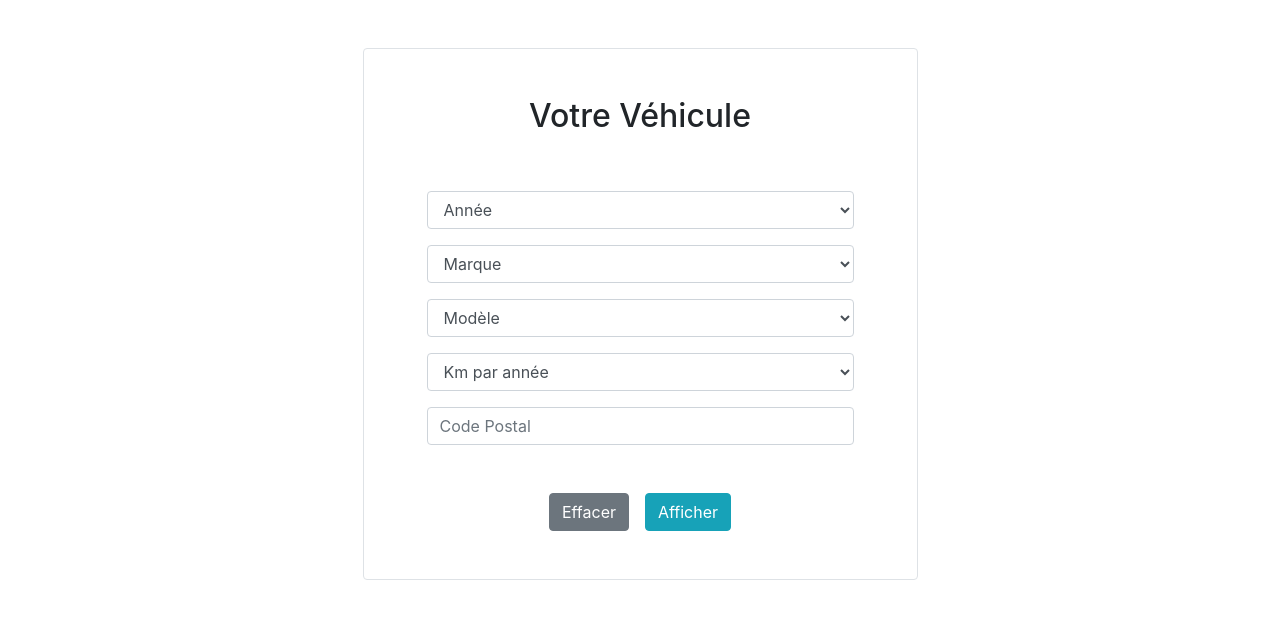
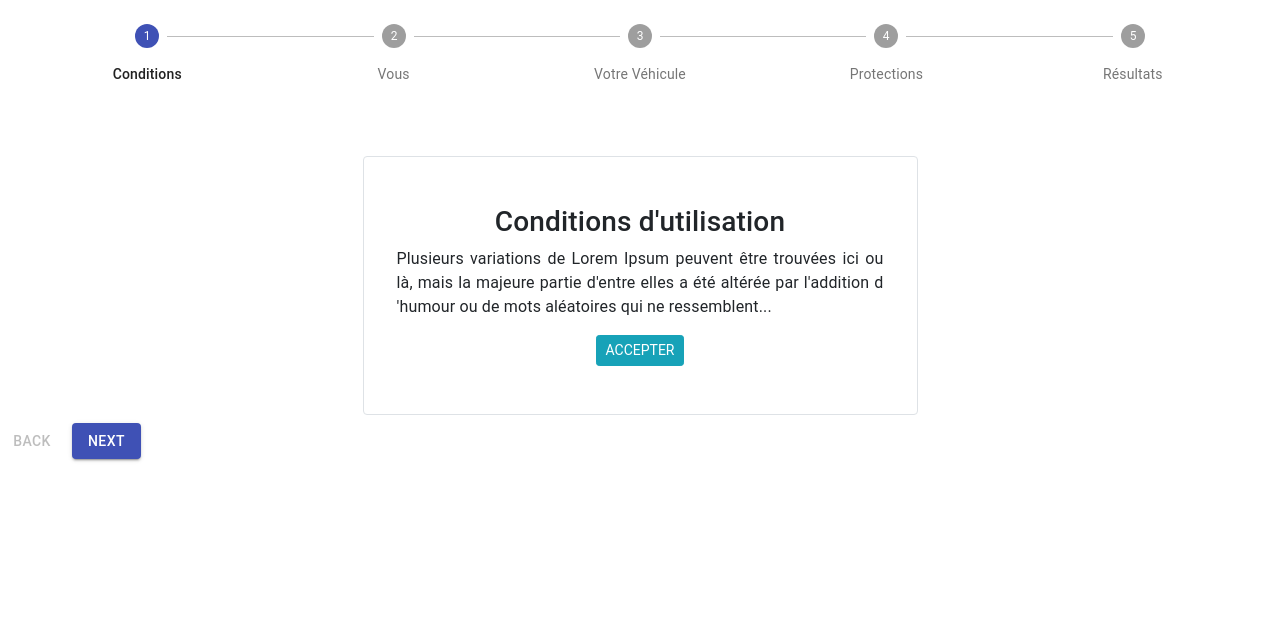
Before and after one commit to Ayi05/demo-assurance, a React (Create React App) app: page / in a window 1280 px wide. Shown: the top 618 px of the page. Built offline with nearby package versions, Linux system fonts and the light colour scheme.

Commit message:
Désinstallation de Formik, Installation de Material_UI et ajout du stepper

```diff
--- a/package.json
+++ b/package.json
@@ -3,7 +3,7 @@
   "version": "0.1.0",
   "private": true,
   "dependencies": {
-    "formik": "^2.0.8",
+    "@material-ui/core": "^4.8.0",
     "react": "^16.12.0",
     "react-dom": "^16.12.0",
     "react-router-dom": "^5.1.2",
--- a/src/App.js
+++ b/src/App.js
@@ -1,10 +1,8 @@
 import React from "react";
-import Vehicule from "./components/Vehicule";
-// import Profil from "./components/Profil"
+import Basic from "./components/Basic"
 
 const App = () => {
-  // return <Profil></Profil>;
-  return <Vehicule></Vehicule>;
+  return <Basic></Basic>;
 };
 
 export default App;
--- a/src/components/Basic.js
+++ b/src/components/Basic.js
@@ -1,125 +1,96 @@
 
 import React from 'react';
-// import Profil from './Profif';
+import { makeStyles } from '@material-ui/core/styles';
+import Stepper from '@material-ui/core/Stepper';
+import Step from '@material-ui/core/Step';
+import StepLabel from '@material-ui/core/StepLabel';
+import Button from '@material-ui/core/Button';
+import Typography from '@material-ui/core/Typography';
 
+import Profil from './Profil';
+import Vehicule from './Vehicule';
+import Conditions from './Conditions';
 
-class Basic extends React.Component {
-    constructor(props) {
-        super(props);
-        this.state = {
-            prenom: '',
-            nom: '',
-            genre: '',
-            age: '',
-            experience: '',
-            sinistres: '',
-            cp: '',
-        };
+const useStyles = makeStyles(theme => ({
+  root: {
+    width: '100%',
+  },
+  backButton: {
+    marginRight: theme.spacing(1),
+  },
+  instructions: {
+    marginTop: theme.spacing(1),
+    marginBottom: theme.spacing(1),
+  },
+}));
 
-        this.handleChange = this.handleChange.bind(this);
-        this.handleSubmit = this.handleSubmit.bind(this);
-    }
-
-    handleChange(event) {
-        this.setState({ prenom: event.target.value });
-    }
-
-    handleSubmit(event) {
-        alert('Prénom : ' + this.state.prenom + '\nNom : ' + this.state.nom + '\nGenre : ' + this.state.genre + '\nÂge : ' + this.state.age + '\nExpérience : ' + this.state.experience + '\nSinitres : ' + this.state.sinistres + '\nCode Postal : ' + this.state.cp);
-        event.preventDefault();
-    }
-
-    render() {
-        return (
-            // <Profil></Profil>
-            <div className="container mt-5 d-flex justify-content-center">
-
-                <div className="col-md-6 border rounded py-5">
-                    <div className="row justify-content-center">
-                        <h2>Votre Profil</h2>
-                    </div>
-
-                    <form className="px-5 mt-5" onSubmit={this.handleSubmit}>
-
-                        <div class="form-group row. justify-content-between.">
-                            <input
-                                type="text"
-                                name="prenom"
-                                onChange={event => { this.setState({ prenom: event.target.value }) }}
-                                placeholder="Prenom" className="form-control" />
-                        </div>
-
-                        <div class="form-group">
-                            <input
-                                type="text"
-                                name="nom"
-                                onChange={event => { this.setState({ nom: event.target.value }) }}
-                                placeholder="Nom" className="form-control" />
-                        </div>
-
-                        <div class="form-group">
-                            <select className="form-control" onChange={event => { this.setState({ genre: event.target.value }) }}>
-                                <option value="0">Genre</option>
-                                <option value="1">Homme</option>
-                                <option value="2">Femme</option>
-                                <option value="3">Autre</option>
-                            </select>
-                        </div>
-
-                        <div class="form-group" onChange={event => { this.setState({ age: event.target.value }) }}>
-                            <select className="form-control">
-                                <option value="0">Tranche d'âge</option>
-                                <option value="1">15-20</option>
-                                <option value="2">21-25</option>
-                                <option value="3">26-30</option>
-                                <option value="4">31-35</option>
-                                <option value="5">36-40</option>
-                                <option value="6">41-55</option>
-                                <option value="7">56-70</option>
-                                <option value="8">71+</option>
-                            </select>
-                        </div>
-
-                        <div class="form-group">
-                            <select className="form-control" onChange={event => { this.setState({ experience: event.target.value }) }}>
-                                <option value="0">Experience de conduite</option>
-                                <option value="1">- 24 Mois</option>
-                                <option value="2">2 à 5 ans</option>
-                                <option value="3">6 à 9 ans</option>
-                                <option value="4">10 ans +</option>
-                            </select>
-                        </div>
-
-                        <div class="form-group">
-                            <select className="col-5. form-control" onChange={event => { this.setState({ sinistres: event.target.value }) }}>
-                                <option value="0">Sinistres aucours des 5 dernières années</option>
-                                <option value="0">0</option>
-                                <option value="1">1</option>
-                                <option value="2">2</option>
-                                <option value="3">3+</option>
-                            </select>
-                        </div>
-
-                        <div class="form-group">
-                            <input
-                                type="text"
-                                onChange={event => { this.setState({ cp: event.target.value }) }}
-                                className="form-control form-control-md" placeholder="Code Postal" />
-                        </div>
-
-                        <div className="row justify-content-center mt-5">
-                            <button class="btn btn-secondary mx-2" type="reset">Effacer</button>
-
-                            <button class="btn btn-info mx-2" type="submit">Afficher</button>
-                        </div>
-
-                    </form>
-
-                </div>
-
-            </div >
-        );
-    }
+function getSteps() {
+  return ['Conditions', 'Vous', 'Votre Véhicule', 'Protections', 'Résultats'];
 }
 
-export default Basic;
+function getStepContent(stepIndex) {
+  switch (stepIndex) {
+    case 0:
+      return <Conditions></Conditions>;
+    case 1:
+      return <Profil></Profil>;
+    case 2:
+      return <Vehicule></Vehicule>;
+    default:
+      return 'Unknown stepIndex';
+  }
+}
+
+export default function HorizontalLabelPositionBelowStepper() {
+  const classes = useStyles();
+  const [activeStep, setActiveStep] = React.useState(0);
+  const steps = getSteps();
+
+  const handleNext = () => {
+    setActiveStep(prevActiveStep => prevActiveStep + 1);
+  };
+
+  const handleBack = () => {
+    setActiveStep(prevActiveStep => prevActiveStep - 1);
+  };
+
+  const handleReset = () => {
+    setActiveStep(0);
+  };
+
+  return (
+    <div className={classes.root}>
+      <Stepper activeStep={activeStep} alternativeLabel>
+        {steps.map(label => (
+          <Step key={label}>
+            <StepLabel>{label}</StepLabel>
+          </Step>
+        ))}
+      </Stepper>
+      <div>
+        {activeStep === steps.length ? (
+          <div>
+            <Typography className={classes.instructions}>All steps completed</Typography>
+            <Button onClick={handleReset}>Reset</Button>
+          </div>
+        ) : (
+          <div>
+            <Typography className={classes.instructions}>{getStepContent(activeStep)}</Typography>
+            <div>
+              <Button
+                disabled={activeStep === 0}
+                onClick={handleBack}
+                className={classes.backButton}
+              >
+                Back
+              </Button>
+              <Button variant="contained" color="primary" onClick={handleNext}>
+                {activeStep === steps.length - 1 ? 'Finish' : 'Next'}
+              </Button>
+            </div>
+          </div>
+        )}
+      </div>
+    </div>
+  );
+}
```
Also changed, not shown: 1 other file (tests, documents, lock files or other folders).
